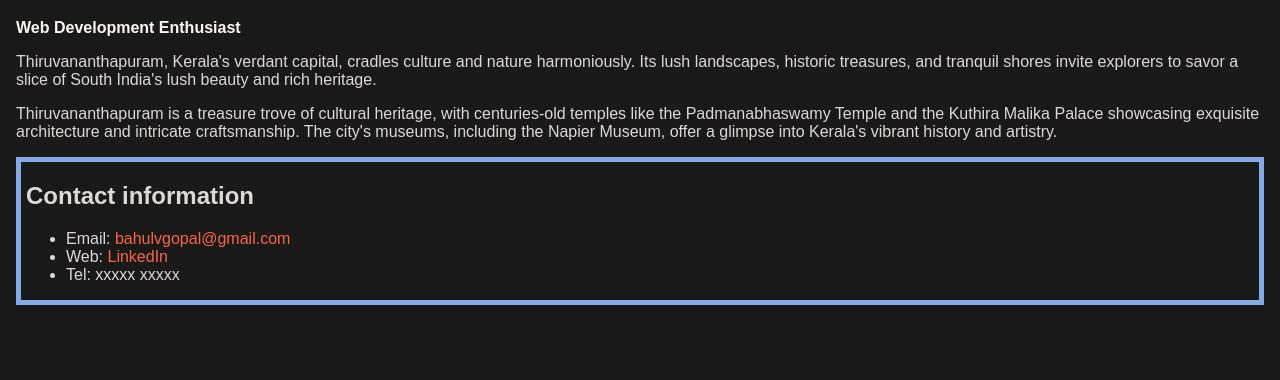
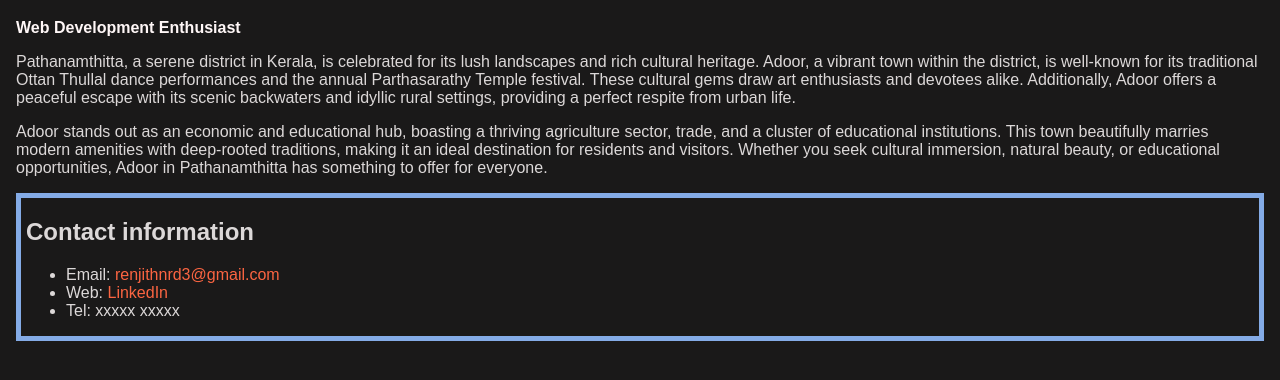
Before and after one commit to renjith-r-23/Biography-, a plain HTML site: page index.html in a window 1280 px wide. Shown: the part 88-468 px from the top of the page. Drawn offline with Linux system fonts and the light colour scheme.

Commit message:
Update index.html

```diff
--- a/index.html
+++ b/index.html
@@ -9,16 +9,16 @@
   <body>
     <h1>Renjith R</h1>
     <div class="job-title">Web Development Enthusiast</div>
-    <p>Thiruvananthapuram, Kerala's verdant capital, cradles culture and nature harmoniously. Its lush landscapes, historic treasures, and tranquil shores invite explorers to savor a slice of South India's lush beauty and rich heritage.</p>
-    <p>Thiruvananthapuram is a treasure trove of cultural heritage, with centuries-old temples like the Padmanabhaswamy Temple and the Kuthira Malika Palace showcasing exquisite architecture and intricate craftsmanship. The city's museums, including the Napier Museum, offer a glimpse into Kerala's vibrant history and artistry.</p>
+    <p>Pathanamthitta, a serene district in Kerala, is celebrated for its lush landscapes and rich cultural heritage. Adoor, a vibrant town within the district, is well-known for its traditional Ottan Thullal dance performances and the annual Parthasarathy Temple festival. These cultural gems draw art enthusiasts and devotees alike. Additionally, Adoor offers a peaceful escape with its scenic backwaters and idyllic rural settings, providing a perfect respite from urban life.</p>
+    <p>Adoor stands out as an economic and educational hub, boasting a thriving agriculture sector, trade, and a cluster of educational institutions. This town beautifully marries modern amenities with deep-rooted traditions, making it an ideal destination for residents and visitors. Whether you seek cultural immersion, natural beauty, or educational opportunities, Adoor in Pathanamthitta has something to offer for everyone.</p>
     <div class="contact">
       <h2>Contact information</h2>
       <ul>
         <li>Email:
-          <a href="kharjun48@gmail.com">bahulvgopal@gmail.com</a>
+          <a href="renjithnrd3@gmail.com">renjithnrd3@gmail.com</a>
         </li>
         <li>Web:
-          <a href="https://www.linkedin.com/in/k-h-arjun-310913206/">LinkedIn</a>
+          <a href="https://www.linkedin.com/in/renjith-r-52bb3b254?utm_source=share&utm_campaign=share_via&utm_content=profile&utm_medium=android_app">LinkedIn</a>
         </li>
         <li>Tel: xxxxx xxxxx</li>
       </ul>
```
